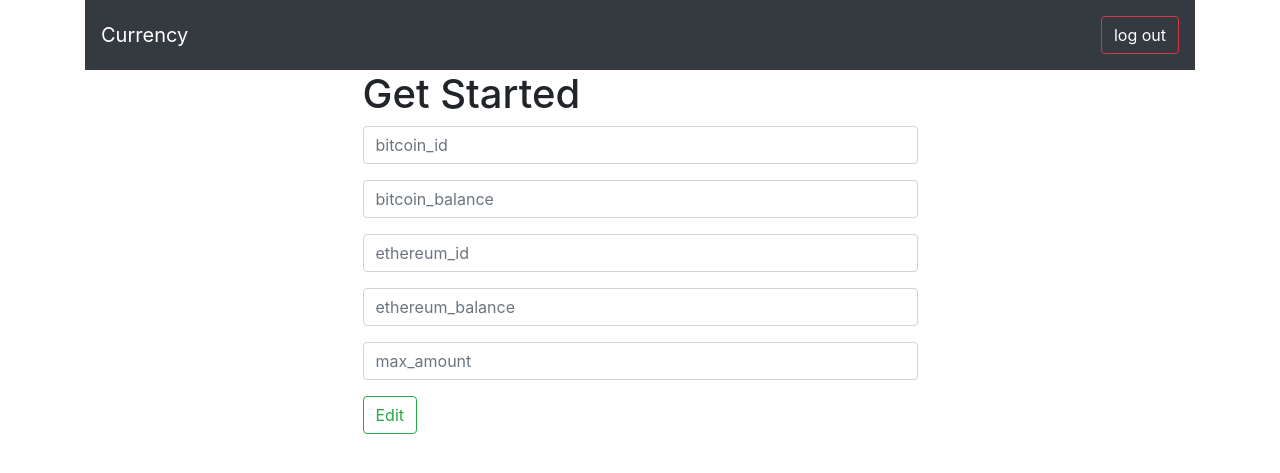
After one commit to MotazBellah/transaction, a Flask app: page /edit-account/1 in a window 1280 px wide. The commit adds this page. Shown: the top 473 px of the page. Run offline with Flask 2, Linux system fonts and the light colour scheme; a user stored in the database is signed in; tables that the repository leaves empty hold one stand-in row (values such as "Sample post"); some libraries are stand-ins or nearby versions.

Commit message:
Added Edit currency function in views and create form using wtforms and validated it

```diff
--- /dev/null
+++ b/templates/edit_currency.html
@@ -0,0 +1,64 @@
+{% from 'form_helper.html' import displayField %}
+
+{% extends "layout.html" %}
+{% block title %}Register{% endblock %}
+
+{% block head %}
+     {{ super() }}
+    <style media="screen">
+        ul {
+            list-style-type:none;
+            text-align: left;
+            padding-inline-start: 0px
+        }
+        ul li {
+            color: red;
+        }
+        #register{
+            /* margin: auto; */
+            width: 50%;
+        }
+        @media only screen and (max-width: 600px) {
+          #register {
+            width: 100%;
+          }
+        }
+    </style>
+{% endblock %}
+
+{% block content %}
+
+<nav class="navbar navbar-expand-xlg navbar-dark bg-dark">
+  <a class="navbar-brand" href="#">Currency</a>
+
+    <span class="navbar-text float-right">
+        <a class="btn btn-outline-danger" href="{{ url_for('logout') }}">log out</a>
+    </span>
+
+</nav>
+
+    <div id="register" class="mx-auto">
+        <h1>Get Started</h1>
+        <form action="{{ url_for('editCurrency', user_id=user_id) }}" method="POST">
+
+            {{ displayField(form.bitcoin_id, 'bitcoin_id') }}
+            {{ displayField(form.bitcoin_balance, 'bitcoin_balance') }}
+            {{ displayField(form.ethereum_id, 'ethereum_id') }}
+            {{ displayField(form.ethereum_balance, 'ethereum_balance') }}
+            {{ displayField(form.max_amount, 'max_amount') }}
+
+            <div class="form-group">
+                <input type="submit" value="Edit" class="btn btn-outline-success">
+            </div>
+
+
+            {{ form.csrf_token }}
+
+        </form>
+
+    </div>
+
+    {% block script %}
+        {{ super() }}
+    {% endblock %}
+{% endblock %}
--- a/views.py
+++ b/views.py
@@ -253,6 +253,43 @@ def currencyAccount(user_id):
                            )
 
 
+@app.route('/edit-account/<int:user_id>', methods=['GET', 'POST'])
+@login_required
+def editCurrency(user_id):
+    currency_form = EditCurrencyForm()
+    editedAccount = Currency.query.filter_by(user_id=user_id).first()
+    def input_check(value, target):
+        if value:
+            editedAccount.target = value
+            db.session.merge(editedAccount)
+            db.session.commit()
+    # Allow login if validation success
+    if currency_form.validate_on_submit():
+        input_check(currency_form.bitcoin_id.data, bitcoin_id)
+        input_check(currency_form.bitcoin_balance.data, bitcoin_balance)
+        input_check(currency_form.ethereum_id.data, ethereum_id)
+        input_check(currency_form.ethereum_balance.data, ethereum_balance)
+        input_check(currency_form.max_amount.data, max_amount)
+
+        # bitcoin_id = currency_form.bitcoin_id.data
+        # bitcoin_balance = currency_form.bitcoin_balance.data
+        # ethereum_id = currency_form.ethereum_id.data
+        # ethereum_balance = currency_form.ethereum_balance.data
+        # max_amount = currency_form.max_amount.data
+        # # Add currency to DB
+        # currency = Currency(bitcoin_id=bitcoin_id, bitcoin_balance=bitcoin_balance,
+        #                     ethereum_id=ethereum_id, ethereum_balance=ethereum_balance,
+        #                     max_amount=max_amount, user_id=user_id)
+        # db.session.add(currency)
+        # db.session.commit()
+        return redirect(url_for('mainPage'))
+    return render_template("edit_currency.html",
+                           form=currency_form,
+                           user_id=login_session['user_id']
+                           )
+
+
+
 @app.route('/transaction/<int:user_id>', methods=['GET', 'POST'])
 @login_required
 def transaction(user_id):
--- a/wtform_fields.py
+++ b/wtform_fields.py
@@ -118,6 +118,16 @@ class CurrencyForm(FlaskForm):
     max_amount = FloatField('max_amount', validators=[InputRequired(message="Max amount that is allowed per transaction is required")])
 
 
+class EditCurrencyForm(FlaskForm):
+    """ Edit Currency Form """
+
+    bitcoin_id = IntegerField('bitcoin_id', validators=[bitcoin_id_exists])
+    bitcoin_balance = FloatField('bitcoin_balance', validators=[balance_not_number])
+    ethereum_id = IntegerField('ethereum_id', validators=[ethereum_id_exists])
+    ethereum_balance = FloatField('ethereum_balance', validators=[balance_not_number])
+    max_amount = FloatField('max_amount')
+
+
 
 ###### Check this form ####
 class TransactionForm(FlaskForm):
```
Also changed, not shown: templates/user_page.html (+7 -3 lines).
